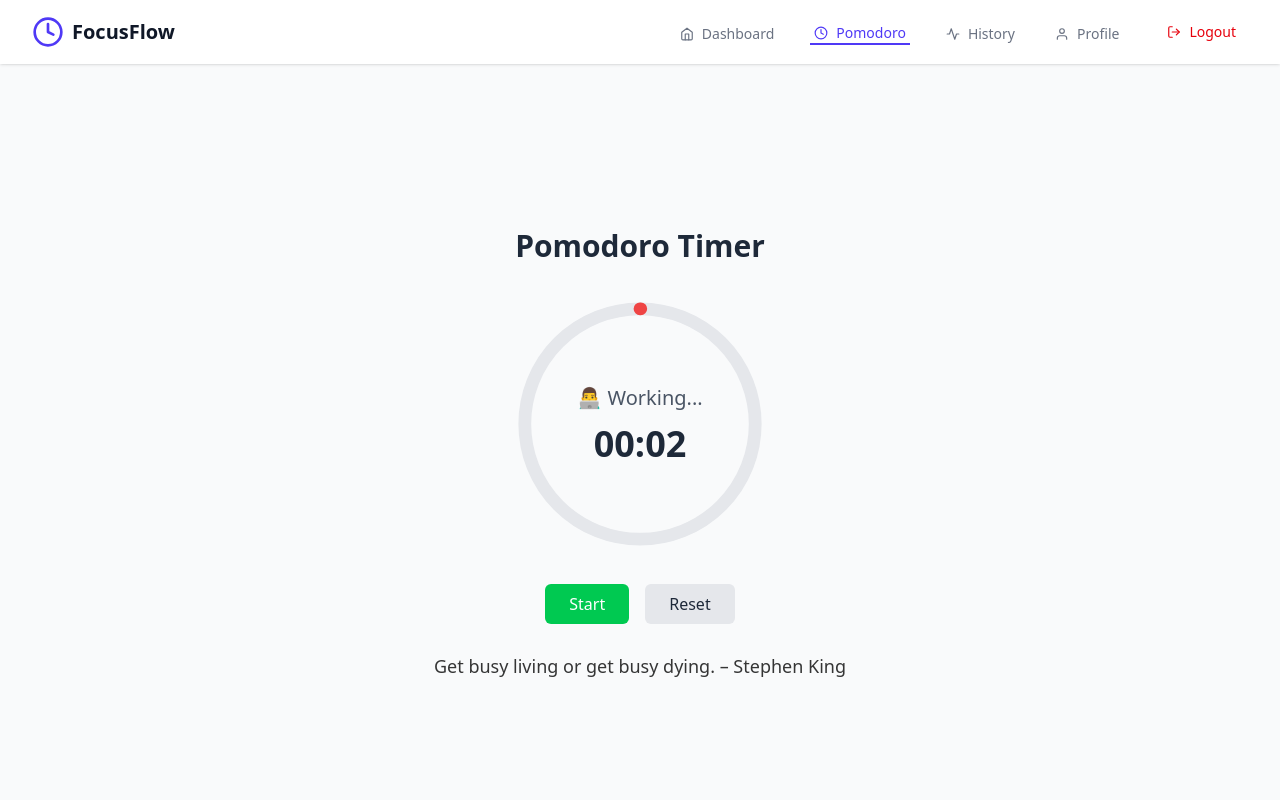
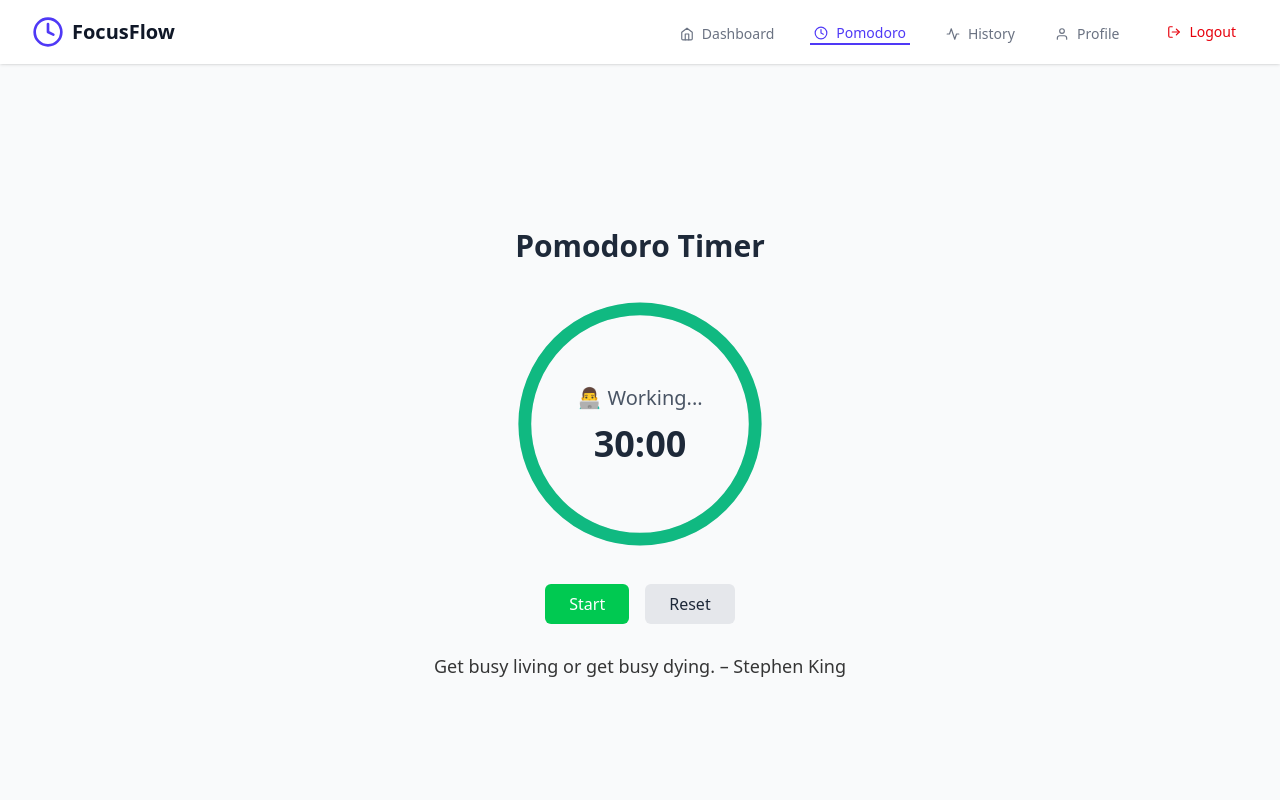
Before and after one commit to tanmayGypt/Pomodoro-project, a React (Vite) app: page /pomodoro in a window 1280 px wide. Shown: the top 800 px of the page. Built offline with nearby package versions, Linux system fonts and the light colour scheme.

Commit message:
Add files via upload

```diff
--- a/src/Core/Pomodoro/Pomodoro.jsx
+++ b/src/Core/Pomodoro/Pomodoro.jsx
@@ -5,8 +5,8 @@ import Toast from '../../Common/Toast';
 import alarmSound from '../../../public/alarm.mp3';
 
 const Pomodoro = () => {
-    const [minutes, setMinutes] = useState(0);
-    const [seconds, setSeconds] = useState(2);
+    const [minutes, setMinutes] = useState(30);
+    const [seconds, setSeconds] = useState(0);
     const [isActive, setIsActive] = useState(false);
     const [isWorking, setIsWorking] = useState(true);
     const timerRef = useRef(null);
```
